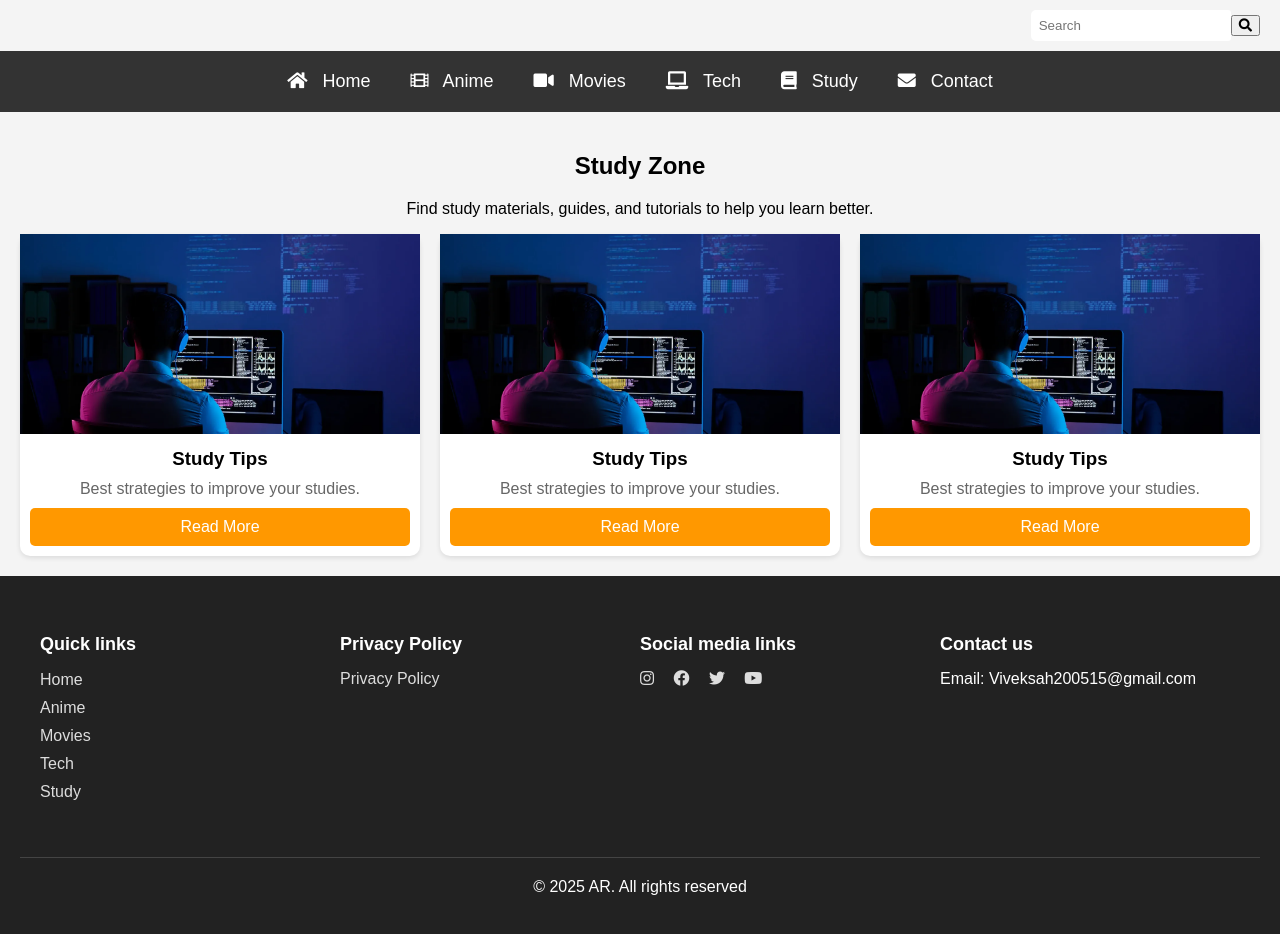
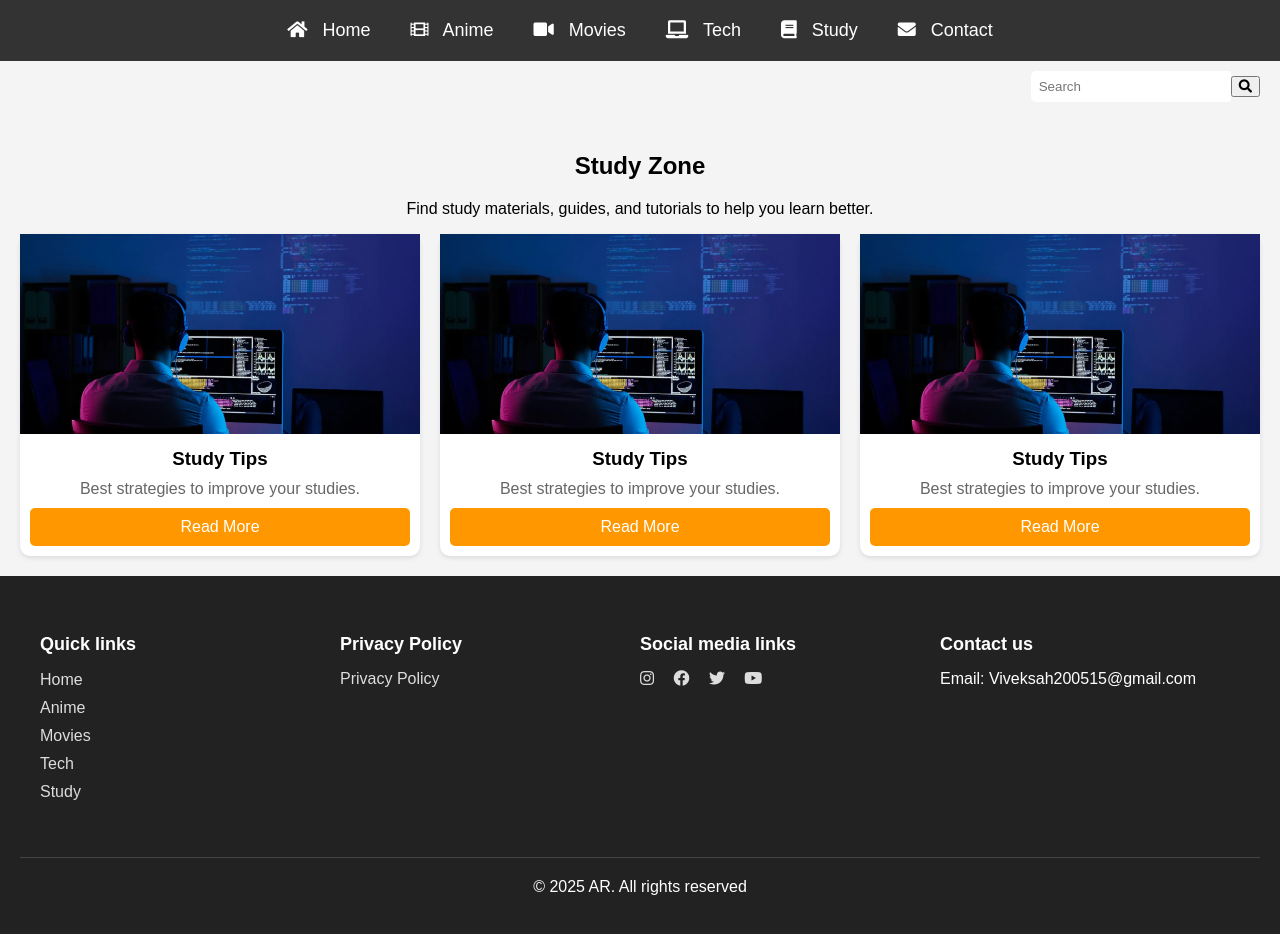
Before and after one commit to vkcode2005/AR-Website, a Jekyll site: the page study.html, which Jekyll copies as it is, in a window 1280 px wide and 936 px high. Built offline with Jekyll 4.4.1, drawn with Linux system fonts in a browser that asks for light colours.

Commit message:
Update study.html

```diff
--- a/study.html
+++ b/study.html
@@ -11,15 +11,7 @@
 </head>
 
 <body>
-    <header>
-      <div class="header-container">
-        <div class="logo"></div>
-        <div class="search-bar">
-          <input type="text" id="searchInput" onkeyup="searchContent()" placeholder="Search">
-          <button class="button"><i class="fas fa-search"></i></button>
-        </div>
-      </div>
-    </header>
+
 
   <label class="hamburger-menu"><input type="checkbox"></label>
   <aside class="sidebar">
@@ -34,7 +26,15 @@
       </ul>
     </nav>
   </aside>
-
+  <header>
+      <div class="header-container">
+        <div class="logo"></div>
+        <div class="search-bar">
+          <input type="text" id="searchInput" onkeyup="searchContent()" placeholder="Search">
+          <button class="button"><i class="fas fa-search"></i></button>
+        </div>
+      </div>
+    </header>
   <main>
     <section class="content-section">
       <h1>Study Zone</h1>
```
